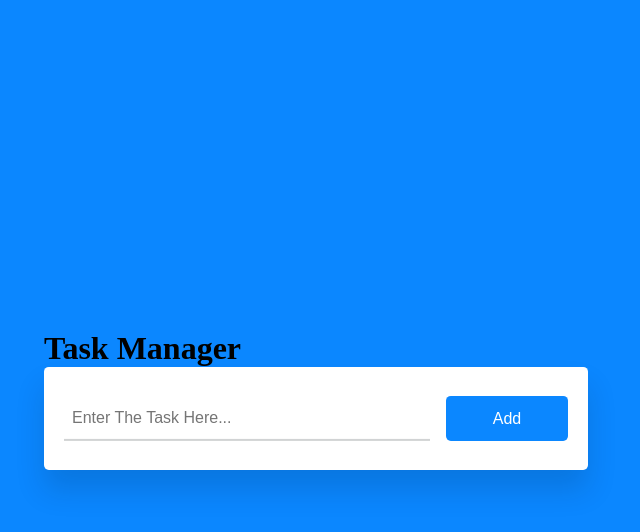
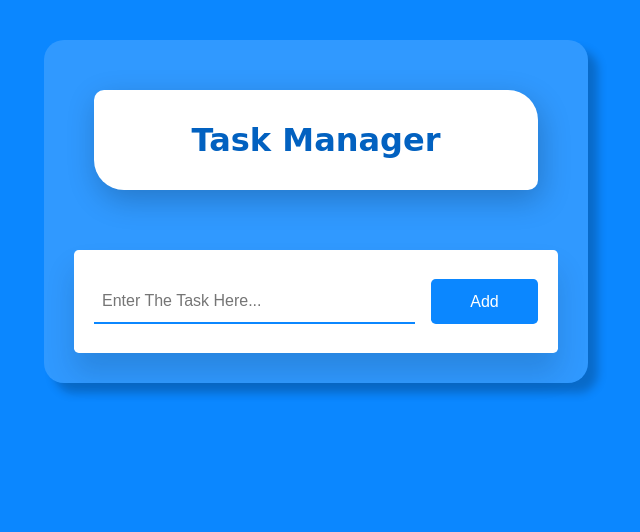
Before and after one commit to MuhammadShabib/Task-Manager, a plain HTML site: page index.html in a window 1280 px wide. Shown: the whole page, without its empty margins (324-964 px from the left). Drawn offline with Linux system fonts and the light colour scheme.

Commit message:
changeing styles frpm css

```diff
--- a/style.css
+++ b/style.css
@@ -1,55 +1,99 @@
+
 * {
   padding: 0;
   margin: 0;
   box-sizing: border-box;
+  font-family: cursive;
+
 }
+
 body {
-  background-color: #0b87ff;
+  background:#0b87ff;
+  background-repeat: no-repeat;
+  background-size: cover;
+  height: 100vh;
+  position: relative;
 }
+
 .container {
   width: 90%;
   max-width: 34em;
-  position: absolute;
-  transform: translate(-50%, -50%);
-  top: 50%;
-  left: 50%;
+  margin: auto;
+  display: flex;
+  flex-direction: column;
+  justify-content: center;
+  box-shadow: 10px 10px 10px rgba(0, 0, 0, 0.217);
+  margin-top: 40px;
+  border-radius: 20px;
+  padding: 30px;
+  background-color: #ffffff27;
 }
+
+.header {
+  color: #0261c0;
+  text-align: center;
+  margin: 20px;
+  background-color: #fff;
+
+  height: 100px;
+  display: flex;
+  justify-content: center;
+  align-items: center;
+  border-radius: 10px 30px;
+  margin-bottom: 60px;
+  box-shadow: 3px 10px 30px rgba(0, 0, 0, 0.217);
+}
+
 #new-task {
   position: relative;
-  background-color: #ffffff;
+  background-color: #fff;
   padding: 1.8em 1.25em;
   border-radius: 0.3em;
   box-shadow: 0 1.25em 1.8em rgba(1, 24, 48, 0.15);
+
   display: grid;
   grid-template-columns: 9fr 3fr;
   gap: 1em;
+
 }
+
 #new-task input {
   font-family: "Poppins", sans-serif;
   font-size: 1em;
   border: none;
-  border-bottom: 2px solid #d1d3d4;
+  border-bottom: 2px solid #0b87ff;
   padding: 0.8em 0.5em;
   color: #111111;
   font-weight: 500;
 }
+
 #new-task input:focus {
   outline: none;
-  border-color: #0b87ff;
+  /* border-color: #0b87ff; */
 }
+
 #new-task button {
   font-family: "Poppins", sans-serif;
   font-weight: 500;
   font-size: 1em;
   background-color: #0b87ff;
-  color: #ffffff;
+  color: #fff;
   outline: none;
   border: none;
   border-radius: 0.3em;
   cursor: pointer;
 }
+
+#new-task button:hover {
+  background-color: #fff;
+  color: #0261c0;
+  border: 2px solid #0b87ff;
+
+}
+
 #tasks {
   background-color: #ffffff;
+  box-shadow: 2px 3px 10px rgba(1, 24, 48, 0.15),2px 3px 10px rgba(1, 24, 48, 0.15);
   position: relative;
   padding: 1.8em 1.25em;
   margin-top: 3.8em;
@@ -57,6 +101,7 @@ body {
   box-shadow: 0 1.25em 1.8em rgba(1, 24, 48, 0.15);
   border-radius: 0.6em;
 }
+
 .task {
   background-color: #ffffff;
   padding: 0.3em 0.6em;
@@ -66,11 +111,13 @@ body {
   border-bottom: 2px solid #d1d3d4;
   cursor: pointer;
 }
+
 .task span {
   font-family: "Poppins", sans-serif;
   font-size: 0.9em;
   font-weight: 400;
 }
+
 .task button {
   color: #ffffff;
   padding: 0.8em 0;
@@ -79,20 +126,36 @@ body {
   border: none;
   outline: none;
   cursor: pointer;
+  text-align: center;
 }
+
 button.delete {
   background-color: #fb3b3b;
+  color: white;
   width: 70px;
+  height: 40px;
 
 }
+
+button.delete:hover {
+  background-color: #f31919;
+}
+
 button.edit {
   background-color: #0b87ff;
   margin-left: auto;
   margin-right: 1em;
   width: 45px;
+  height: 40px;
+}
+i{
+  color: white;
+}
 
+button.edit:hover {
+  background-color: #0261c0;
+}
 
-}
 .completed {
   text-decoration: line-through;
 }
```
